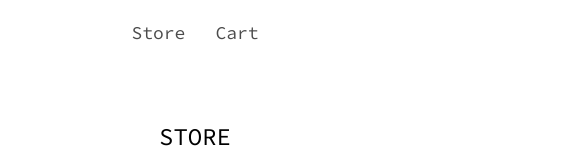
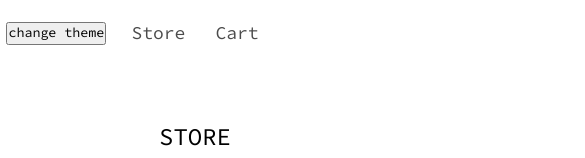
Before and after one commit to Adi-Barbacariu/react-store, a React (Create React App) app: page / in a window 390 px wide. Shown: the top 158 px of the page, 585 px wide, since content can reach past the window. Built offline with nearby package versions, Linux system fonts and the light colour scheme; data requests are answered from the project's data file.

Commit message:
added dark mode

```diff
--- a/src/components/App.jsx
+++ b/src/components/App.jsx
@@ -2,6 +2,8 @@ import React from "react";
 import Footer from "./Footer";
 import Navigation from "./Navigation";
 import FunctionsContext from "../context";
+import ThemeButton from "./ThemeButton";
+import { enableDarkTheme, enableLightTheme } from "../enableDarkTheme";
 
 export default class App extends React.PureComponent {
   constructor(props) {
@@ -15,6 +17,7 @@ export default class App extends React.PureComponent {
       input: "",
       cartModal: false,
       cartData: { totalPrice: 0, totalItems: 0 },
+      theme: "light",
     };
 
     this.handleClick = this.handleClick.bind(this);
@@ -28,6 +31,17 @@ export default class App extends React.PureComponent {
     this.handleCheckout = this.handleCheckout.bind(this);
     this.handleCartData = this.handleCartData.bind(this);
     this.enableClickEventOnProduct = this.enableClickEventOnProduct.bind(this);
+    this.handleChangeTheme = this.handleChangeTheme.bind(this);
+  }
+
+  handleChangeTheme() {
+    if (this.state.theme === "light") {
+      this.setState({ theme: "dark" });
+      enableDarkTheme();
+    } else {
+      this.setState({ theme: "light" });
+      enableLightTheme();
+    }
   }
 
   enableClickEventOnProduct(event, product) {
@@ -156,8 +170,10 @@ export default class App extends React.PureComponent {
           cartData: this.state.cartData,
           handleCartData: this.handleCartData,
           enableClickEventOnProduct: this.enableClickEventOnProduct,
+          handleChangeTheme: this.handleChangeTheme,
         }}
       >
+        <ThemeButton />
         <Navigation />
         <Footer />
       </FunctionsContext.Provider>
--- /dev/null
+++ b/src/components/ThemeButton.jsx
@@ -0,0 +1,13 @@
+import React from "react";
+import { WithContext } from "./WithContext";
+import "../sass/theme-btn.scss";
+
+function ThemeButton(props) {
+  return (
+    <button onClick={props.handleChangeTheme} className="theme-btn">
+      change theme
+    </button>
+  );
+}
+
+export default WithContext(ThemeButton);
--- a/src/css/style.css
+++ b/src/css/style.css
@@ -7,6 +7,10 @@
   font-weight: normal;
   line-height: 1.4;
   box-sizing: border-box;
+}
+
+body {
+  transition: color linear 1s;
 }
 
 #root {
@@ -75,6 +79,18 @@
   grid-template-columns: repeat(4, max-content);
   grid-template-rows: auto;
   justify-content: center;
+}
+
+@media only screen and (max-width: 1100px) {
+  .products {
+    grid-template-columns: repeat(3, max-content);
+  }
+}
+
+@media only screen and (max-width: 825px) {
+  .products {
+    grid-template-columns: repeat(2, max-content);
+  }
 }
 
 .product {
@@ -227,7 +243,7 @@
   margin: 0 15px;
   cursor: pointer;
   opacity: 0.7;
-  color: #000;
+  color: inherit;
   text-decoration: none;
   font-size: 18px;
 }
--- /dev/null
+++ b/src/enableDarkTheme.js
@@ -0,0 +1,13 @@
+export function enableDarkTheme() {
+  const body = document.querySelector("body");
+
+  body.style.backgroundColor = "rgb(20, 20, 20)";
+  body.style.color = "#fff";
+}
+
+export function enableLightTheme() {
+  const body = document.querySelector("body");
+
+  body.style.backgroundColor = "#fff";
+  body.style.color = "#000";
+}
--- /dev/null
+++ b/src/sass/theme-btn.scss
@@ -0,0 +1,5 @@
+.theme-btn {
+  position: absolute;
+  top: 1.4rem;
+  left: 0.4rem;
+}
```
